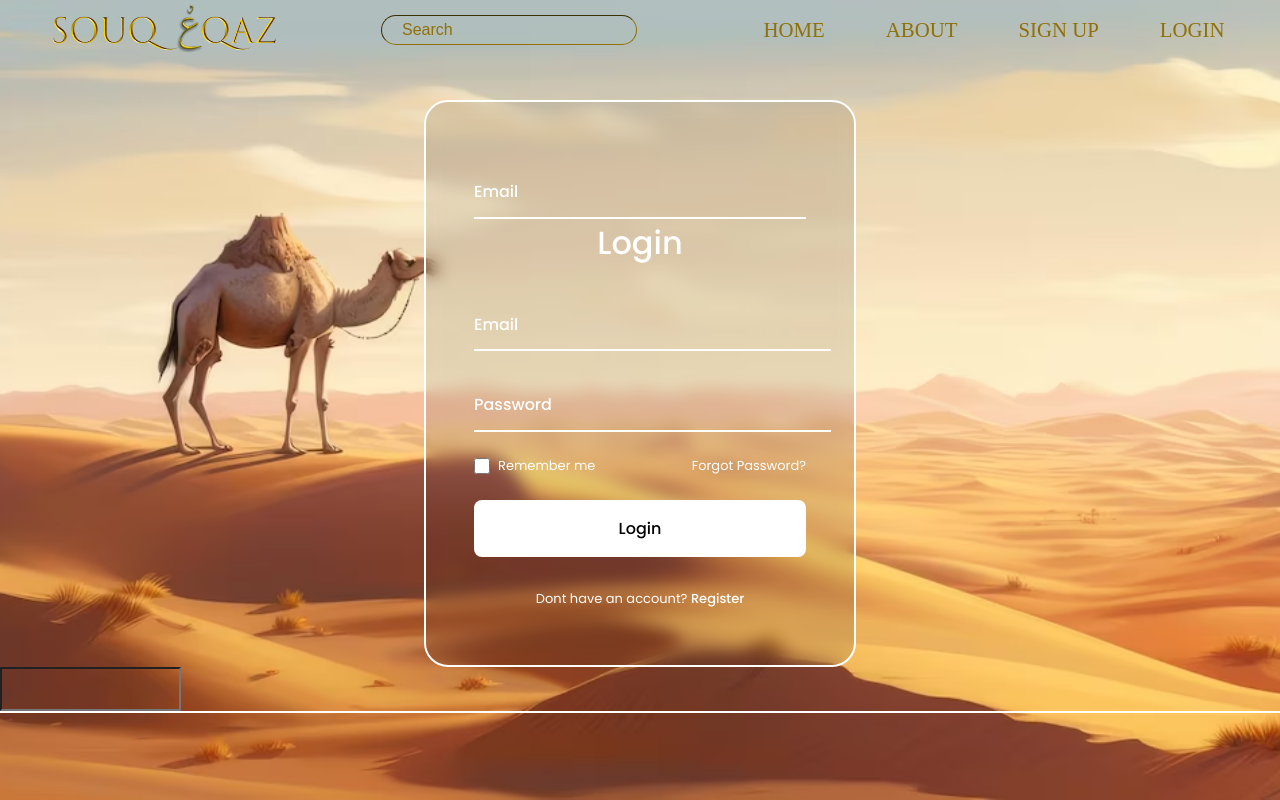
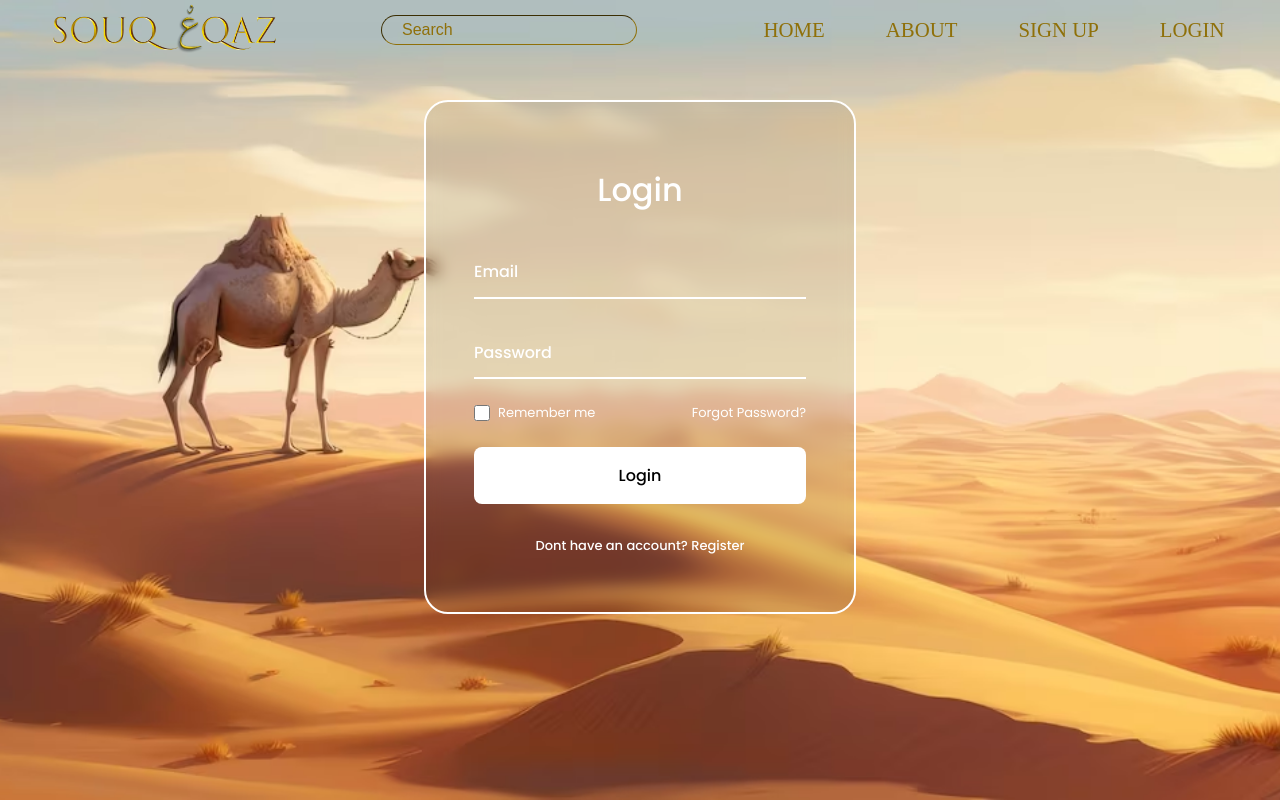
Before and after one commit to code-crafters-cmp26/Souq-3qaz, a React (Vite) app: page /login in a window 1280 px wide. Built offline with nearby package versions, Linux system fonts and the light colour scheme.

Commit message:
all login page components done isa

```diff
--- /dev/null
+++ b/src/components/Button/Button.jsx
@@ -0,0 +1,10 @@
+import styles from "./Button.module.css";
+function Button({ type, text }) {
+  return (
+    <button type={type ? type : "submit"} className={styles.button}>
+      {text}
+    </button>
+  );
+}
+
+export default Button;
--- /dev/null
+++ b/src/components/Button/Button.module.css
@@ -0,0 +1,13 @@
+.button {
+  width: 100%;
+  padding: 1rem;
+  border-radius: 0.5rem;
+  background-color: var(--white-color);
+  font-weight: var(--font-medium);
+  cursor: pointer;
+  margin-bottom: 2rem;
+  border: none;
+  outline: none;
+  font-size: var(--normal-font-size);
+  font-family: var(--body-font);
+}
--- /dev/null
+++ b/src/components/Checkbox/Checkbox.jsx
@@ -0,0 +1,6 @@
+import styles from "./Checkbox.module.css"
+function Checkbox() {
+  return <input type="checkbox" className={styles.check_input} />;
+}
+
+export default Checkbox;
--- /dev/null
+++ b/src/components/Checkbox/Checkbox.module.css
@@ -0,0 +1,4 @@
+.check_input {
+  width: 16px;
+  height: 16px;
+}
--- a/src/components/Login/Login.jsx
+++ b/src/components/Login/Login.jsx
@@ -1,45 +1,21 @@
 import styles from "./Login.module.css";
 import Input from "../input/Input";
+import Register from "../register/Register";
+import Button from "../Button/Button";
+import Checkbox from "../Checkbox/Checkbox";
 function Login() {
   return (
     <form action="" className={styles.login__form}>
-      <Input text="Email" />
       <h1 className={styles.login__title}>Login</h1>
 
       <div className={styles.login__content}>
-        <div className={styles.login__box}>
-          {/* <i className="ri-user-3-line login__icon"></i> */}
-
-          <div className={styles.login__box__input}>
-            <input
-              type="email"
-              required
-              className={styles.login__input}
-              placeholder=" "
-            />
-            <label className={styles.login__label}>Email</label>
-          </div>
-        </div>
-
-        <div className={styles.login__box}>
-          {/* <i className="ri-lock-2-line login__icon"></i> */}
-
-          <div className={styles.login__box__input}>
-            <input
-              type="password"
-              required
-              className={styles.login__input}
-              placeholder=" "
-            />
-            <label className={styles.login__label}>Password</label>
-            {/* <i className="ri-eye-off-line login__eye" id="login-eye"></i> */}
-          </div>
-        </div>
+        <Input text="Email" type="email" />
+        <Input text="Password" type="password" />
       </div>
 
       <div className={styles.login__check}>
         <div className={styles.login__check__group}>
-          <input type="checkbox" className={styles.login__check__input} />
+          <Checkbox />
           <label className={styles.login__check__label}>Remember me</label>
         </div>
 
@@ -48,13 +24,9 @@ function Login() {
         </a>
       </div>
 
-      <button type="submit" className={styles.login__button}>
-        Login
-      </button>
+      <Button text="Login" type="submit" />
 
-      <p className={styles.login__register}>
-        Dont have an account? <a>Register</a>
-      </p>
+      <Register />
     </form>
   );
 }
--- a/src/components/Login/Login.module.css
+++ b/src/components/Login/Login.module.css
@@ -1,42 +1,9 @@
-/*=============== GOOGLE FONTS ===============*/
-@import url("https://fonts.googleapis.com/css2?family=Poppins:wght@400;500&display=swap");
-/*=============== VARIABLES CSS ===============*/
-:root {
-  /*========== Colors ==========*/
-  /*Color mode HSL(hue, saturation, lightness)*/
-  --white-color: hsl(0, 0%, 100%);
-  --black-color: hsl(0, 0%, 0%);
-  /*========== Font and typography ==========*/
-  /*.5rem = 8px | 1rem = 16px ...*/
-  --body-font: "Poppins", sans-serif;
-  --h1-font-size: 1.75rem;
-  --normal-font-size: 1rem;
-  --small-font-size: 0.813rem;
-  /*========== Font weight ==========*/
-  --font-medium: 500;
-}
-
-/*=============== BASE ===============*/
-* {
-  box-sizing: border-box;
-  padding: 0;
-  margin: 0;
-}
-
-.login__form input,
-button {
+.login__form input {
   font-size: var(--normal-font-size);
   font-family: var(--body-font);
 }
 
-body {
-  color: var(--white-color);
-  font-size: var(--normal-font-size);
-  font-family: var(--body-font);
-}
-
-.login__form input,
-button {
+.login__form input {
   border: none;
   outline: none;
 }
@@ -89,34 +56,12 @@ button {
   row-gap: 1.75rem;
   margin-bottom: 1.5rem;
 }
-.login__box {
-  grid-template-columns: max-content 1fr;
-  align-items: center;
-  column-gap: 0.75rem;
-  border-bottom: 2px solid var(--white-color);
-}
+
 .login__icon,
 .login__eye {
   font-size: 1.25rem;
 }
-.login__input {
-  width: 100%;
-  padding-block: 0.8rem;
-  background: none;
-  color: var(--white-color);
-  position: relative;
-  z-index: 1;
-}
-.login__box__input {
-  position: relative;
-}
-.login__label {
-  position: absolute;
-  left: 0;
-  top: 13px;
-  font-weight: var(--font-medium);
-  transition: top 0.3s, font-size 0.3s;
-}
+
 .login__eye {
   position: absolute;
   right: 0;
@@ -124,7 +69,7 @@ button {
   z-index: 10;
   cursor: pointer;
 }
-.login__box:nth-child(2) input {
+.outer__box:nth-child(2) input {
   padding-right: 1.8rem;
 }
 .login__check,
@@ -137,8 +82,7 @@ button {
   margin-bottom: 1.5rem;
 }
 .login__check__label,
-.login__forgot,
-.login__register {
+.login__forgot {
   font-size: var(--small-font-size);
 }
 .login__check__group {
@@ -153,37 +97,6 @@ button {
 }
 .login__forgot:hover {
   text-decoration: underline;
-}
-.login__button {
-  width: 100%;
-  padding: 1rem;
-  border-radius: 0.5rem;
-  background-color: var(--white-color);
-  font-weight: var(--font-medium);
-  cursor: pointer;
-  margin-bottom: 2rem;
-}
-.login__register {
-  text-align: center;
-}
-.login__register a {
-  color: var(--white-color);
-  font-weight: var(--font-medium);
-}
-.login__register a:hover {
-  text-decoration: underline;
-}
-
-/* Input focus move up label */
-.login__input:focus + .login__label {
-  top: -12px;
-  font-size: var(--small-font-size);
-}
-
-/* Input focus sticky top label */
-.login__input:not(:placeholder-shown).login__input:not(:focus) + .login__label {
-  top: -12px;
-  font-size: var(--small-font-size);
 }
 
 /*=============== BREAKPOINTS ===============*/
--- /dev/null
+++ b/src/components/Register/Register.jsx
@@ -0,0 +1,10 @@
+import styles from "./Register.module.css";
+function Register() {
+  return (
+    <p className={styles.register}>
+      Dont have an account? <span>Register</span>
+    </p>
+  );
+}
+
+export default Register;
--- /dev/null
+++ b/src/components/Register/Register.module.css
@@ -0,0 +1,10 @@
+.register {
+  font-size: var(--small-font-size);
+  text-align: center;
+  color: var(--white-color);
+  font-weight: var(--font-medium);
+}
+
+.register:hover span {
+  text-decoration: underline;
+}
--- a/src/components/input/Input.module.css
+++ b/src/components/input/Input.module.css
@@ -1,16 +1,3 @@
-/* when focus this input make the login label above */
-.only__input:focus + .only__label {
-  top: -12px;
-  font-size: var(--small-font-size);
-}
-
-/* Input focus sticky top label */
-/* this is to make the label above when there is text in the label  */
-.only__input:not(:placeholder-shown).only__input:not(:focus) + .only__label {
-  top: -12px;
-  font-size: var(--small-font-size);
-}
-
 .only__input {
   width: 100%;
   padding-block: 0.8rem;
@@ -41,3 +28,17 @@
   column-gap: 0.75rem;
   border-bottom: 2px solid var(--white-color);
 }
+
+/* when focus this input make the login label above */
+/* Input focus move up label */
+.only__input:focus + .only__label {
+  top: -12px;
+  font-size: var(--small-font-size);
+}
+
+/* this is to make the label above when there is text in the label  */
+/* Input focus sticky top label */
+.only__input:not(:placeholder-shown).only__input:not(:focus) + .only__label {
+  top: -12px;
+  font-size: var(--small-font-size);
+}
--- a/src/index.css
+++ b/src/index.css
@@ -1,3 +1,31 @@
+/*=============== GOOGLE FONTS ===============*/
+@import url("https://fonts.googleapis.com/css2?family=Poppins:wght@400;500&display=swap");
+/*=============== VARIABLES CSS ===============*/
+:root {
+  /*========== Colors ==========*/
+  /*Color mode HSL(hue, saturation, lightness)*/
+  --white-color: hsl(0, 0%, 100%);
+  --black-color: hsl(0, 0%, 0%);
+  /*========== Font and typography ==========*/
+  /*.5rem = 8px | 1rem = 16px ...*/
+  --body-font: "Poppins", sans-serif;
+  --h1-font-size: 1.75rem;
+  --normal-font-size: 1rem;
+  --small-font-size: 0.813rem;
+  /*========== Font weight ==========*/
+  --font-medium: 500;
+}
+
+/*=============== BASE ===============*/
+* {
+  box-sizing: border-box;
+  padding: 0;
+  margin: 0;
+}
+
 body {
   margin: 0;
+  color: var(--white-color);
+  font-size: var(--normal-font-size);
+  font-family: var(--body-font);
 }
--- a/src/pages/Login/LoginPage.jsx
+++ b/src/pages/Login/LoginPage.jsx
@@ -1,12 +1,10 @@
 import Login from "../../components/Login/Login";
-import Input from "../../components/input/Input";
 import styles from "./LoginPage.module.css";
 
 function LoginPage() {
   return (
     <div className={styles.loginpage}>
       <Login />
-      <Input />
     </div>
   );
 }
```
